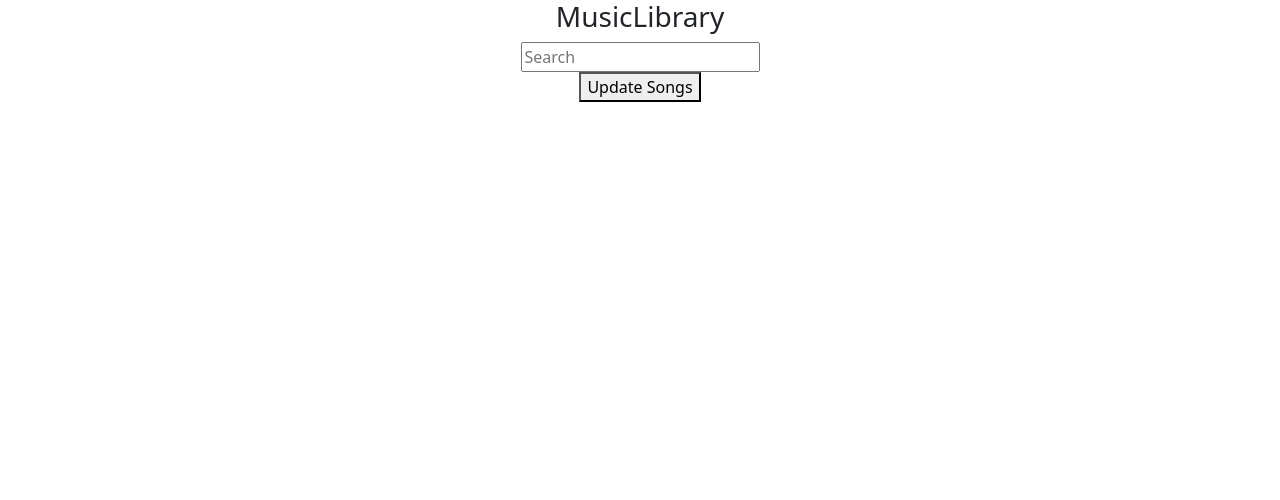
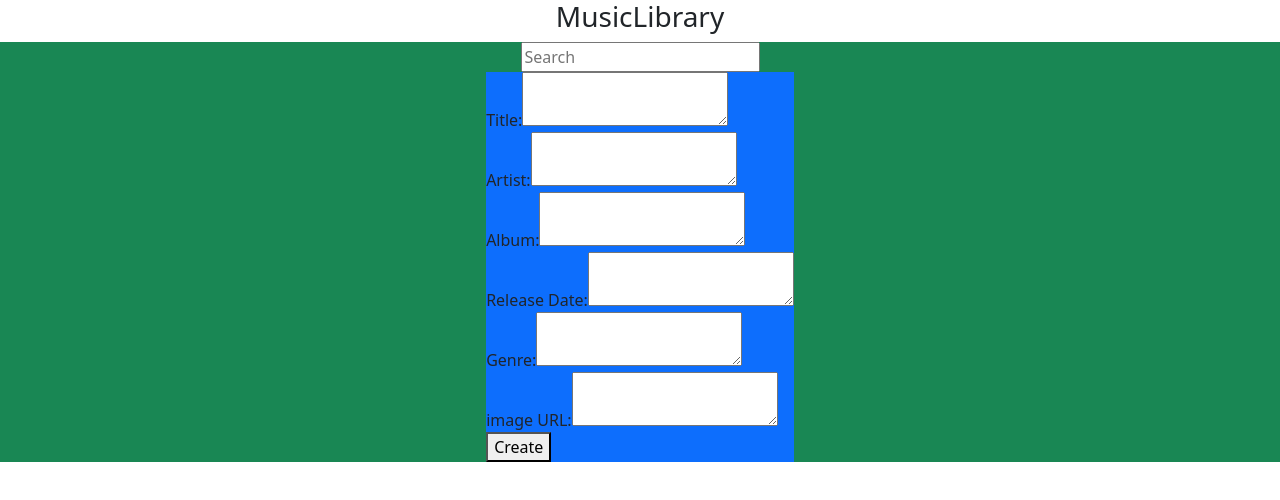
Before and after one commit to wmalott23/music_library_frontend, a React (Create React App) app: page / in a window 1280 px wide. Shown: the top 500 px of the page. Built offline with nearby package versions, Linux system fonts and the light colour scheme; no server answers.

Commit message:
Adjusted formatting for a lot of items and added createSong and Put Song folders

```diff
--- a/src/App.js
+++ b/src/App.js
@@ -4,6 +4,7 @@ import MusicTable from './Components/MusicTable/MusicTable'
 import NavigationBar from './Components/NavigationBar/NavigationBar';
 import SearchBar from './Components/SearchBar/SearchBar';
 import UpdateMusic from './Components/UpdateMusic/UpdateMusic';
+import CreateSong from './Components/CreateSong/CreateSong';
 
 
 function App() {
@@ -18,19 +19,39 @@ function App() {
     await axios.get('http://127.0.0.1:8000/api/music_library/').then(response => setSongs(response.data));
   }
 
+  async function createSong(newSong){
+    //    newSong:
+    //   {
+    //     "title": "amine",
+    //     "artist": "irmergern dergs",
+    //     "album": "pink floyd",
+    //     "release_date": "2022-09-01",
+    //     "genre": "jazz",
+    //     "liked": "False",
+    //     "img_url": null
+    // }
+    let response = await axios.post('http://127.0.0.1:8000/api/music_library/', newSong);
+    if(response.status === 201){
+      await getAllSongs();
+    }
+  }
+
   return (
-    <div className="all-items d-flex flex-column align-items-center">
-      <div>
+    <div className="all-items bg-success d-flex flex-column align-items-center">
+      <div className="d-flex flex-column col-md-12 align-items-center bg-white">
         <NavigationBar />
       </div>
       <div>
         <SearchBar />
       </div>
-      <div>
+      <div className="col-md-12">
         <MusicTable parentSongs={songs}/>
       </div>
       <div>
-        <UpdateMusic getAllSongsProperty={useEffect} />
+        <UpdateMusic getAllSongsProperty={useEffect}/>
+      </div>
+      <div>
+        <CreateSong createNewSong={createSong}/>
       </div>
     </div>
   );
--- /dev/null
+++ b/src/Components/CreateSong/CreateSong.jsx
@@ -0,0 +1,64 @@
+import React, { useState } from 'react';
+
+
+
+const CreateSong = (props) => {
+
+    const [title, setTitle] = useState(0);
+    const [artist, setArtist] = useState('');
+    const [album, setAlbum] = useState('');
+    const [releaseDate, setReleaseDate] = useState('');
+    const [genre, setGenre] = useState('');
+    const [imageUrl, setImageUrl] = useState('');
+
+
+
+    function handleSubmit(event) {
+        event.preventDefault()
+        let newSong = {
+            title: title,
+            artist: artist,
+            album: album,
+            release_date: releaseDate,
+            genre: genre,
+            liked: "False",
+            img_url: null
+        };
+
+        props.createNewSong(newSong);
+    }
+
+    return (
+        <form className="bg-primary" onSubmit={handleSubmit}>
+            <div>
+                <label>Title: </label>
+                <textarea type='text' onChange={(event) => setTitle(event.target.value)}/>
+            </div>
+            <div>
+                <label>Artist: </label>
+                <textarea type='text' onChange={(event) => setArtist(event.target.value)}/>
+            </div>
+            <div>
+                <label>Album: </label>
+                <textarea type='text' onChange={(event) => setAlbum(event.target.value)}/>
+            </div>
+            <div>
+                <label>Release Date: </label>
+                <textarea type='text' onChange={(event) => setReleaseDate(event.target.value)}/>
+            </div>
+            <div>
+                <label>Genre: </label>
+                <textarea type='text' onChange={(event) => setGenre(event.target.value)}/>
+            </div>
+            <div>
+                <label>image URL: </label>
+                <textarea type='text' onChange={(event) => setImageUrl(event.target.value)}/>
+            </div>
+            <button>Create</button>
+        </form>
+
+
+     );
+}
+
+export default CreateSong;
--- a/src/Components/MusicTable/MusicTable.jsx
+++ b/src/Components/MusicTable/MusicTable.jsx
@@ -3,6 +3,9 @@ import Song from '../Song/Song';
 import './MusicTable.css'
 
 const MusicTable = (props) => {
+
+
+
     return (
             props.parentSongs.map((song) => {
                 return(
@@ -18,6 +21,7 @@ const MusicTable = (props) => {
                     </div>
                     )
             })
+
     );
 }
 
--- a/src/Components/Song/Song.jsx
+++ b/src/Components/Song/Song.jsx
@@ -6,33 +6,31 @@ const Song = ({title, artist, album, release_date, genre, liked, image_url, num_
 
 
     return (
-        <div className="song-box border d-flex">
-            <div className="like-image d-flex flex-column col-md-3 p-1 align-items-start">
-                <div className="image p-1">
-                    <img className="image" src={image_url} alt="image unavailable"/>
+        <div className="d-flex flex-row">
+            <div className="">
+                <div className="">
+                    <img className=""/>
                 </div>
-                <div className="likes p-1">
-                    <h6>{num_likes}</h6>
+                <div className="">
+                    <h6>{num_likes}1</h6>
                     <button>{liked}</button>
                 </div>
             </div>
-            <div className="info d-flex align-items-start flex-column">
-                <div className="mb-2">
+                <div className="">
                     <h5>{title}</h5>
                 </div>
                 <div>
-                    <h7>{artist}</h7>
+                    <h6>{artist}</h6>
                 </div>
                 <div>
-                    <h7>{album}</h7>
+                    <h6>{album}</h6>
                 </div>
                 <div>
-                    <h7>{release_date}</h7>
+                    <h6>{release_date}</h6>
                 </div>
                 <div>
-                    <h7>{genre}</h7>
+                    <h6>{genre}</h6>
                 </div>
-            </div>
         </div>
      );
 }
--- a/src/Components/UpdateMusic/UpdateMusic.jsx
+++ b/src/Components/UpdateMusic/UpdateMusic.jsx
@@ -10,7 +10,6 @@ const UpdateMusic = (props) => {
 
     return (
         <div onSubmit={handleSubmit}>
-            <button>Update Songs</button>
         </div>
      );
 }
```
Also changed, not shown: src/Components/CreateSong/CreateSong.css (added), src/Components/PutSong/PutSong.css (added), src/Components/PutSong/PutSong.jsx (added), src/app.css (added). Lines whose indentation alone changed are shown as unchanged.
